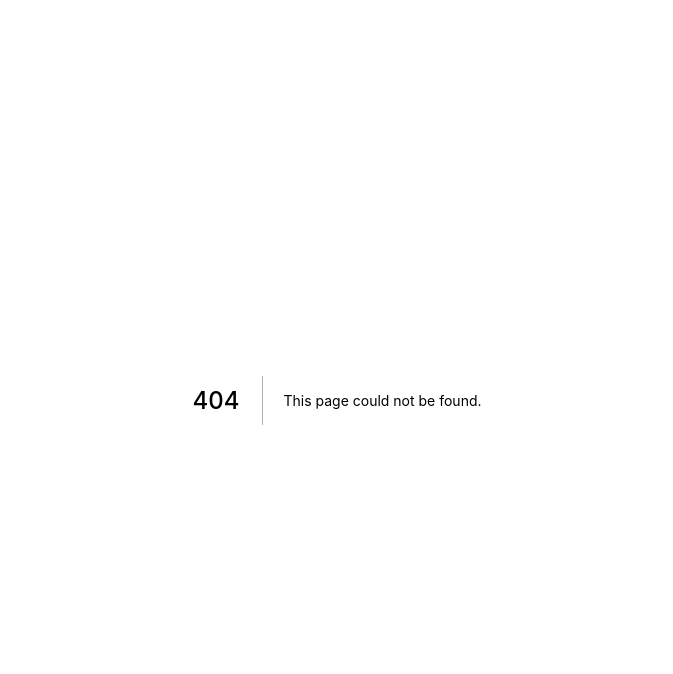
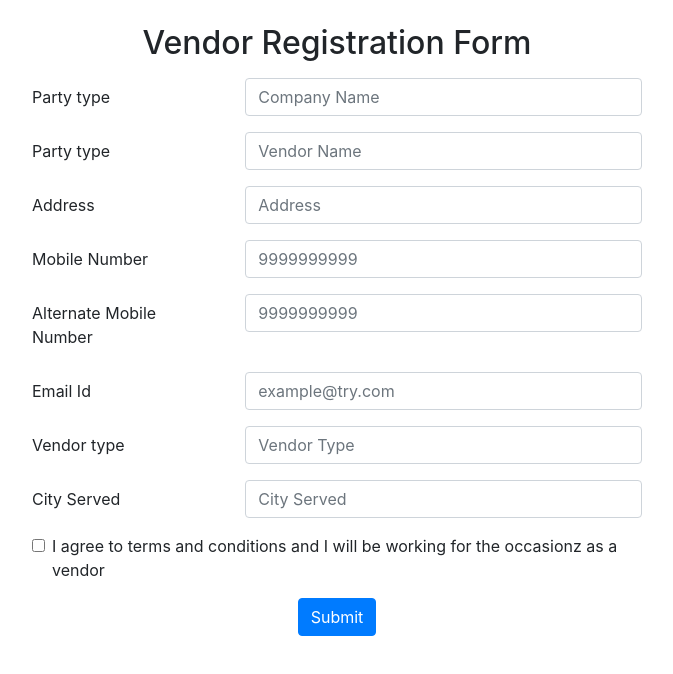
Before and after one commit to Theoccasionz/Frontend, a Next.js app: page /registration/vendor in a window 1280 px wide. Before the commit this address had no page. Shown: the top 674 px of the page, without its empty margins (303-976 px from the left). Built offline with nearby package versions, Linux system fonts and the light colour scheme.

Commit message:
added many pages
Signed-off-by: k-kumar-01 <kushalkumargupta4@gmail.com>

```diff
--- /dev/null
+++ b/components/Cards/ThemePartyCard.tsx
@@ -0,0 +1,75 @@
+import { FC } from 'react';
+import Image from 'next/image';
+
+type PartyData = {
+  Venue_Id: number;
+  Venue_Name: string;
+  Venue_Logo_Img_Url: string;
+  Venue_Area: string;
+  Venue_Address: string;
+  Venue_Type: string;
+  Venue_Desc: string;
+  Venue_Img_url: string;
+  Party_Date: string;
+  Party_Time: String;
+  Party_Pass_count: 50;
+  Price_Variation_Flag: 1;
+  Party_Price: 1000;
+};
+
+type Props = {
+  data: PartyData;
+};
+
+const ThemePartyCard: FC<Props> = ({ data }) => {
+  const {
+    Party_Date,
+    Party_Pass_count,
+    Party_Price,
+    Party_Time,
+    Price_Variation_Flag,
+    Venue_Address,
+    Venue_Area,
+    Venue_Desc,
+    Venue_Id,
+    Venue_Img_url,
+    Venue_Logo_Img_Url,
+    Venue_Name,
+    Venue_Type,
+  } = data;
+  return (
+    <main className="m-3">
+      <section className="w-100">
+        <Image
+          layout="responsive"
+          height={300}
+          width={300}
+          alt={Venue_Name}
+          src={Venue_Img_url || '/index.jpeg'}
+        />
+      </section>
+      <section className="w-100">
+        <div className="d-flex justify-content-between align-items-center px-2">
+          <h3 className="w-50">
+            {Venue_Name}
+            <br />
+            {`${Venue_Address},${Venue_Area}`}
+          </h3>
+          <p className="w-50 text-right ">
+            <span className="badge badge-pill badge-primary">
+              {new Date(Party_Date).toDateString()}
+            </span>
+          </p>
+        </div>
+        <div className="d-flex justify-content-between align-items-center px-2">
+          <p className="w-50">{Party_Pass_count} left</p>
+          <p className="w-50 text-right">
+            <span className=" badge badge-primary">Rs.{Party_Price} Buy</span>
+          </p>
+        </div>
+      </section>
+    </main>
+  );
+};
+
+export default ThemePartyCard;
--- /dev/null
+++ b/components/Registration/vendor/form.tsx
@@ -0,0 +1,154 @@
+import { FC } from 'react';
+import { useForm } from 'react-hook-form';
+import Form from 'react-bootstrap/Form';
+import Row from 'react-bootstrap/Row';
+import Col from 'react-bootstrap/Col';
+import Button from 'react-bootstrap/Button';
+
+const VendorRegistrationForm: FC = () => {
+  const { register, handleSubmit, errors } = useForm({ mode: 'onTouched' });
+
+  const onSubmit = (data: any, e: any) => {
+    console.log(typeof data);
+  };
+
+  return (
+    <Row>
+      <Col xs={10} md={8} lg={6} className="mx-auto my-4">
+        <h2 className="text-center mb-3">Vendor Registration Form</h2>
+        <Form onSubmit={handleSubmit(onSubmit)}>
+          <Form.Group as={Row}>
+            <Form.Label column md={12} lg={4}>
+              Party type
+            </Form.Label>
+            <Col md={12} lg={8}>
+              <Form.Control
+                type="text"
+                name="companyName"
+                placeholder="Company Name"
+                ref={register({ required: true })}
+                style={errors.companyName && { border: '1px solid red' }}
+              />
+              {errors.companyName && <small className="text-danger">Company Name required</small>}
+            </Col>
+          </Form.Group>
+          <Form.Group as={Row}>
+            <Form.Label column md={12} lg={4}>
+              Party type
+            </Form.Label>
+            <Col md={12} lg={8}>
+              <Form.Control
+                type="text"
+                name="vendorName"
+                placeholder="Vendor Name"
+                ref={register({ required: true })}
+                style={errors.vendorName && { border: '1px solid red' }}
+              />
+              {errors.vendorName && <small className="text-danger">Vendor Name required</small>}
+            </Col>
+          </Form.Group>
+          <Form.Group as={Row}>
+            <Form.Label column md={12} lg={4}>
+              Address
+            </Form.Label>
+            <Col md={12} lg={8}>
+              <Form.Control
+                type="text"
+                name="address"
+                placeholder="Address"
+                ref={register({ required: true })}
+                style={errors.address && { border: '1px solid red' }}
+              />
+              {errors.address && <small className="text-danger">Address required</small>}
+            </Col>
+          </Form.Group>
+          <Form.Group as={Row}>
+            <Form.Label column md={12} lg={4}>
+              Mobile Number
+            </Form.Label>
+            <Col md={12} lg={8}>
+              <Form.Control
+                type="text"
+                name="mobilenumber"
+                placeholder="9999999999"
+                ref={register({ required: true })}
+                style={errors.mobilenumber && { border: '1px solid red' }}
+              />
+              {errors.mobilenumber && <small className="text-danger">Mobile number Required</small>}
+            </Col>
+          </Form.Group>
+          <Form.Group as={Row}>
+            <Form.Label column md={12} lg={4}>
+              Alternate Mobile Number
+            </Form.Label>
+            <Col md={12} lg={8}>
+              <Form.Control
+                type="text"
+                name="mobilenumber"
+                placeholder="9999999999"
+                ref={register()}
+              />
+            </Col>
+          </Form.Group>
+          <Form.Group as={Row}>
+            <Form.Label column md={12} lg={4}>
+              Email Id
+            </Form.Label>
+            <Col md={12} lg={8}>
+              <Form.Control
+                type="email"
+                name="email"
+                placeholder="example@try.com"
+                ref={register({ required: true })}
+                style={errors.email && { border: '1px solid red' }}
+              />
+              {errors.email && <small className="text-danger">Email Required</small>}
+            </Col>
+          </Form.Group>
+          <Form.Group as={Row}>
+            <Form.Label column md={12} lg={4}>
+              Vendor type
+            </Form.Label>
+            <Col md={12} lg={8}>
+              <Form.Control
+                type="text"
+                name="vtype"
+                placeholder="Vendor Type"
+                ref={register({ required: true })}
+                style={errors.vtype && { border: '1px solid red' }}
+              />
+              {errors.vtype && <small className="text-danger">Vendor type required</small>}
+            </Col>
+          </Form.Group>
+          <Form.Group as={Row}>
+            <Form.Label column md={12} lg={4}>
+              City Served
+            </Form.Label>
+            <Col md={12} lg={8}>
+              <Form.Control
+                type="text"
+                name="city"
+                placeholder="City Served"
+                ref={register({ required: true })}
+                style={errors.city && { border: '1px solid red' }}
+              />
+              {errors.city && <small className="text-danger">City Served required</small>}
+            </Col>
+          </Form.Group>
+          <Form.Group controlId="formBasicCheckbox">
+            <Form.Check type="checkbox" name="checkbox" label="I agree to terms and conditions and I will be working for the occasionz as a vendor" ref={register({ required: true })}/>
+            {errors.checkbox && <small className="text-danger">Please check the box</small>}
+          </Form.Group>
+
+          <div className="text-center">
+            <Button variant="primary" type="submit">
+              Submit
+            </Button>
+          </div>
+        </Form>
+      </Col>
+    </Row>
+  );
+};
+
+export default VendorRegistrationForm;
--- /dev/null
+++ b/components/Registration/vendor/index.tsx
@@ -0,0 +1,2 @@
+import VendorRegistrationForm from './form';
+export { VendorRegistrationForm };
--- /dev/null
+++ b/pages/registration/vendor.tsx
@@ -0,0 +1,15 @@
+import { Fragment } from 'react';
+import Container from 'react-bootstrap/Container';
+import { VendorRegistrationForm } from '../../components/Registration/vendor';
+
+const VendorRegistration = () => {
+  return (
+    <Fragment>
+      <Container fluid>
+        <VendorRegistrationForm />
+      </Container>
+    </Fragment>
+  );
+};
+
+export default VendorRegistration;
--- a/pages/registration.tsx
+++ b/pages/registration/venue.tsx
@@ -1,7 +1,7 @@
 import { Fragment } from 'react';
 import Container from 'react-bootstrap/Container';
 
-import { RegistrationForm } from '../components/Registration';
+import { RegistrationForm } from '../../components/Registration';
 
 const RegistrationPage = () => {
   return (
--- a/styles/card.module.css
+++ b/styles/card.module.css
@@ -1,6 +1,7 @@
 .card {
   position: relative;
-  padding: 5px;
+  margin: 5px;
+  cursor: pointer;
 }
 
 .card img {
```
Also changed, not shown: components/Registration/form.tsx (+5 -5 lines), pages/theme/[theme].tsx (added, +54 -0 lines).
